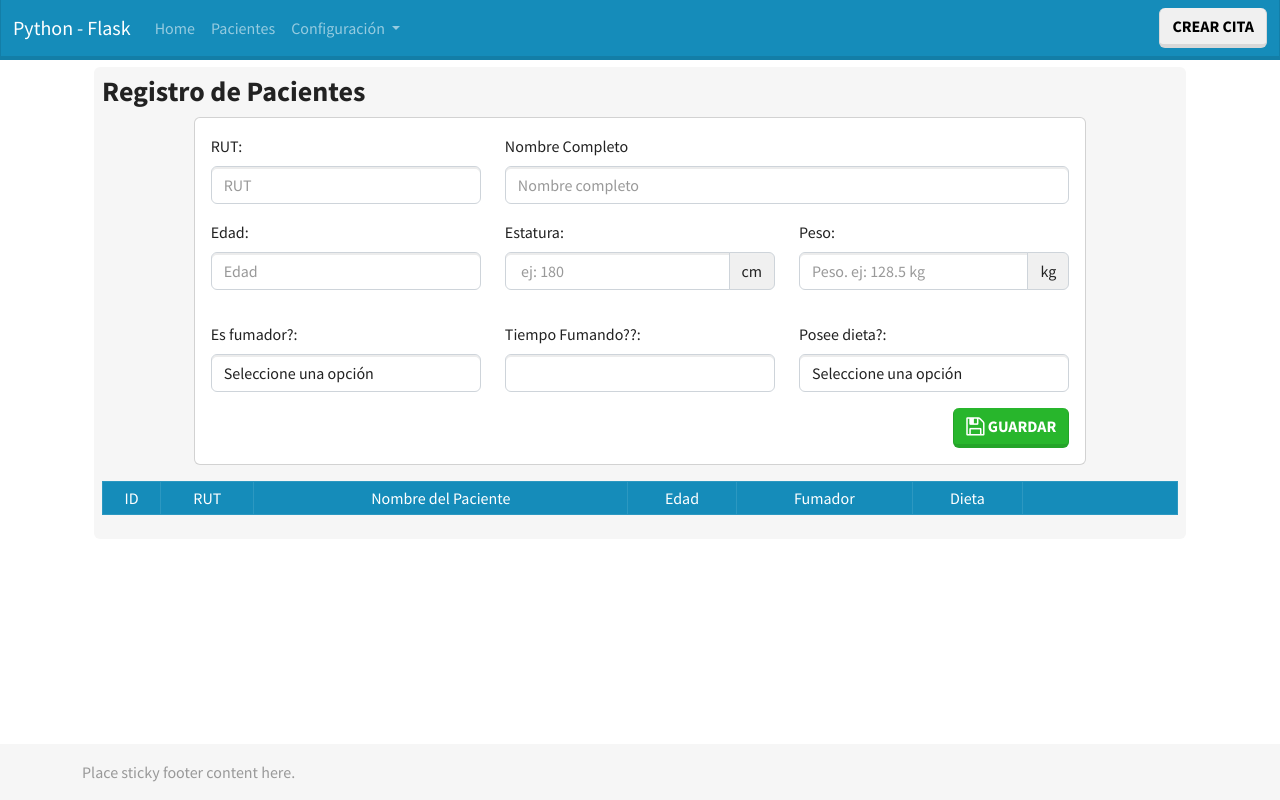
After one commit to Haleymhm/python-fonasa, a Flask app: template templates/pacient/index.html in a window 1280 px wide. The commit adds this page. Run offline with Flask 2, Linux system fonts and the light colour scheme; the template is opened without the code that fills it, so the values that code supplies are empty; some libraries are stand-ins or nearby versions.

Commit message:
:sparkles: :construction: Modulo Pacientes

```diff
--- a/app.py
+++ b/app.py
@@ -205,15 +205,38 @@ def institution_update(id):
 @app.route('/patient')
 def patient():
     patient = mysql.connection.cursor()
-    patient.execute('SELECT institution.id, institution.name, comunas.comuna FROM institution, comunas WHERE institution.comuna_id = comunas.id')
+    patient.execute('SELECT * FROM patients')
     data = patient.fetchall()
     patient.close()
-    comuna = mysql.connection.cursor()
-    comuna.execute('SELECT * FROM comunas')
-    data1 = comuna.fetchall()
-    comuna.close()
-    return render_template('patient/index.html', institutions = data, comunas = data1)
+    return render_template('patient/index.html', patients = data)
 
+@app.route('/patient-add', methods=['POST'])
+def patient_add():
+    if request.method == 'POST':
+        rut = request.form['rut']
+        fullname = request.form['fullname']
+        age = request.form['age']
+        height = request.form['height']
+        weight = request.form['weight']
+        smoker = request.form['smoker']
+        smoker_time = request.form['smoker-time']
+        diet = request.form['diet']
 
+        patient = mysql.connection.cursor()
+        sql = "INSERT INTO patients (rut, fullname, age ,height, weight,smoker, smoker_time, diet) VALUES ('"+rut+"','"+fullname+"','"+age+"', '"+height+"','"+weight+"','"+smoker+"','"+smoker_time+"','"+diet+"')"
+
+        patient.execute(sql)
+        mysql.connection.commit()
+        patient.close()
+        flash('EL Registro se ha registrado satisfactoriamente')
+        return redirect(url_for('patient'))
+
+@app.route('/patient-delete/<string:id>', methods=['POST', 'GET'])
+def patient_delete(id):
+    patient = mysql.connection.cursor()
+    patient.execute('DELETE FROM patient WHERE id = {0}'.format(id))
+    mysql.connection.commit()
+    flash('El registro se ha ELIMINADO satisfactoriamente')
+    return redirect(url_for('patient'))
 if __name__ == '__main__':
     app.run(port = 3000, debug = True)
--- a/templates/layout.html
+++ b/templates/layout.html
@@ -61,6 +61,7 @@
               </li>
 
             </ul>
+            <button class="btn btn-secondary my-2 my-sm-0" type="submit">Crear Cita</button>
           </div>
         </div>
       </nav>
--- /dev/null
+++ b/templates/pacient/index.html
@@ -0,0 +1,133 @@
+{% extends "layout.html" %}
+
+{% block body %}
+<div class="container">
+    <div class="bg-light p-2 rounded">
+        <h3><strong> Registro de Pacientes</strong> </h3>
+        <div class="row">
+            {% with messages = get_flashed_messages()  %}
+                {% if messages %}
+                    {% for message in messages %}
+                        <div class="alert alert-success alert-dismissible fade show" role="alert">
+                            <i class="fa fa-check-circle"></i>  {{ message }}
+                            <button type="button" class="btn-close" data-bs-dismiss="alert" aria-label="Close"></button>
+                        </div>
+                    {% endfor %}
+                {% endif %}
+            {% endwith %}
+
+            <div class="col-md-10 mb-3 offset-md-1">
+                <div class="card card-body">
+                    <form action="/patient-add" method="post">
+                        <div class="row mb-3">
+                            <div class="col-md-4">
+                                <label class="form-label">RUT:</label>
+                                <input type="text" name="rut" id="rut"  class="form-control" placeholder="RUT" >
+                            </div>
+                            <div class="col-md-8">
+                                <label class="form-label">Nombre Completo</label>
+                                <input type="text" name="fullname" id="height" class="form-control" placeholder="Nombre completo">
+                            </div>
+                        </div>
+                        <div class="row mb-3">
+                            <div class="col-md-4">
+                                <label class="form-label">Edad:</label>
+                                <input type="number" name="age" id="age" class="form-control" placeholder="Edad" >
+                            </div>
+                            <div class="col-md-4">
+                                <label class="form-label">Estatura:</label>
+                                <div class="input-group mb-3">
+                                    <input type="number" name="height" id="height" class="form-control" placeholder=" ej: 180" aria-label="Recipient's username" aria-describedby="basic-addon2">
+                                    <span class="input-group-text" id="basic-addon2">cm</span>
+                                </div>
+
+                            </div>
+                            <div class="col-md-4">
+                                <label class="form-label">Peso:</label>
+                                <div class="input-group mb-3">
+                                    <input type="number" name="weight" id="weight" class="form-control" placeholder="Peso. ej: 128.5 kg" aria-label="Recipient's username" aria-describedby="basic-addon2">
+                                    <span class="input-group-text" id="basic-addon2">kg</span>
+                                </div>
+                            </div>
+                        </div>
+
+                        <div class="row mb-3">
+                            <div class="col-md-4">
+                                <label class="form-label">Es fumador?:</label>
+                                <select name="smoker" id="smoker" class="form-control">
+                                    <option value="0"> Seleccione una opción</option>
+                                    <option value="SI">SI</option>
+                                    <option value="NO">NO</option>
+                                </select>
+                            </div>
+                            <div class="col-md-4">
+                                <label class="form-label">Tiempo Fumando??:</label>
+                                <input type="number" class="form-control" name="smoker-time">
+                            </div>
+                            <div class="col-md-4">
+                                <label class="form-label">Posee dieta?:</label>
+                                <select name="diet" id="diet" class="form-control">
+                                    <option value="0">Seleccione una opción</option>
+                                    <option value="SI"> SI</option>
+                                    <option value="NO">NO</option>
+                                </select>
+                            </div>
+                        </div>
+
+                        <div class="row">
+                            <div class="col-md-10"></div>
+                            <div class="col-md-2" style="text-align: right;">
+                                <button type="submit" class="btn btn-success btn-block"><i class="fa fa-save fa-lg"></i> Guardar</button>
+                            </div>
+                        </div>
+                    </form>
+                </div>
+            </div>
+
+            <div class="col-md-12">
+                <table class="table table-striped table-bordered table-hover table-sm table-responsive">
+                    <thead>
+                        <tr class="table-primary text-center">
+                            <td>ID</td>
+                            <td>RUT</td>
+                            <td>Nombre del Paciente</td>
+                            <td>Edad</td>
+                            <td>Fumador</td>
+                            <td>Dieta</td>
+                            <td width="155px"></td>
+                        </tr>
+                    </thead>
+                    {% for patient in patients %}
+                    <td class="text-center">{{patient.0}}</td>
+                    <td>{{patient.1}}</td>
+                    <td>{{patient.2}}</td>
+                    <td class="text-center">{{patient.3}}</td>
+                    <td class="text-center">
+                        {% if patient.6 == "SI" %}
+                            <span class="badge rounded-pill bg-danger">&nbsp;&nbsp;&nbsp; SI &nbsp;&nbsp;&nbsp;</span>
+                        {% else %}
+                            <span class="badge rounded-pill bg-info">&nbsp;&nbsp;&nbsp; NO &nbsp;&nbsp;&nbsp;</span>
+                        {% endif %}
+                    </td>
+                    <td class="text-center">
+                        {% if patient.8 == "SI" %}
+                        <span class="badge rounded-pill bg-warning">&nbsp;&nbsp;&nbsp; SI &nbsp;&nbsp;&nbsp;</span>
+                        {% else %}
+                            <span class="badge rounded-pill bg-info">&nbsp;&nbsp;&nbsp; NO &nbsp;&nbsp;&nbsp;</span>
+                        {% endif %}
+                    </td>
+                    <td>
+                        <a href="/patient-edit/{{patient.0}}" class="btn btn-sm btn-primary"><i class="fa fa-edit"></i> edit</a>
+                        <a href="/patient-delete/{{patient.0}}" class="btn btn-sm btn-danger"><i class="fa fa-trash"></i> delete</a>
+                    </td>
+                </tr>
+                {% endfor %}
+                </table>
+            </div>
+
+        </div>
+    </div>
+</div>
+
+
+{% endblock %}
```
Also changed, not shown: templates/pacient/edit.html (added, +86 -0 lines), templates/patient/edit.html (deleted, +0 -28 lines).
